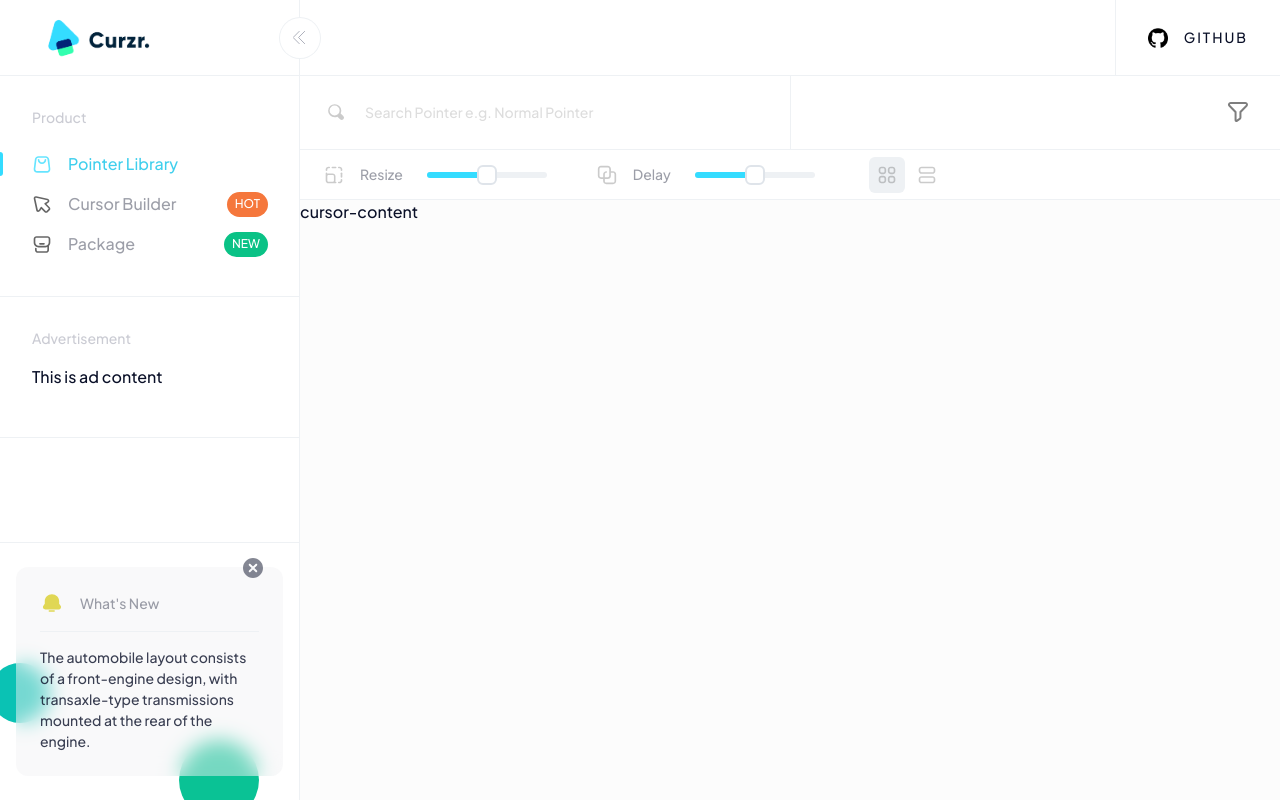
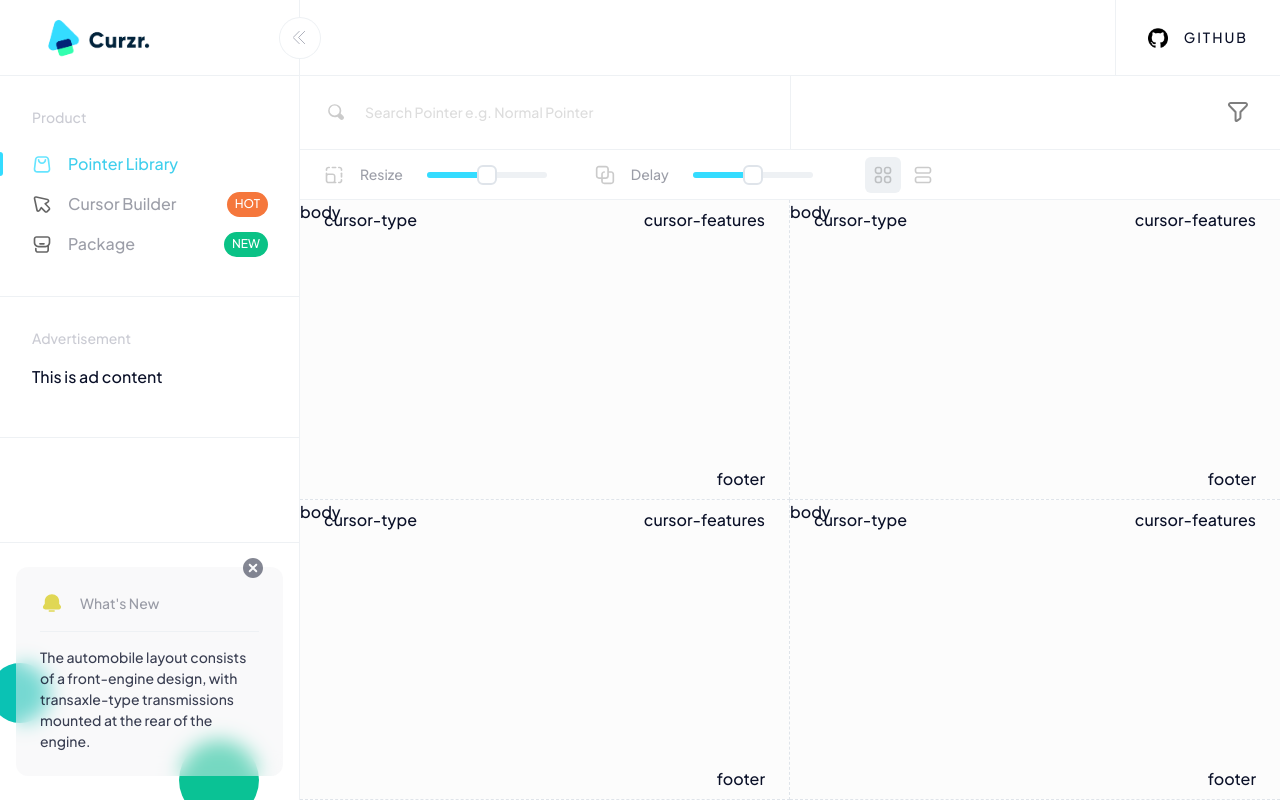
Before and after one commit to fuzionix/Curzr, a Vue app: page /#/ in a window 1280 px wide. Shown: the top 800 px of the page. Built offline with nearby package versions, Linux system fonts and the light colour scheme.

Commit message:
create cursor block

```diff
--- a/src/components/adjustment-bar.vue
+++ b/src/components/adjustment-bar.vue
@@ -1,5 +1,5 @@
 <template>
-  <div id="adjustment-bar" class="adjustment-bar">
+  <section id="adjustment-bar" class="adjustment-bar">
     <div class="adjustment-container">
       <div class="size-adjustment">
         <img src="../assets/icon/Scale.svg" alt="size adjustment icon" width="20">
@@ -9,7 +9,6 @@
           id="range-size"
           :rangeValue="cursorConfig.size"
           :minmax="[0, 50]"
-          :sliderWidth="120"
           @changeRangeValue="changeRangeValue"
         >
         </range-bar>
@@ -22,7 +21,6 @@
           id="range-delay"
           :rangeValue="cursorConfig.delay"
           :minmax="[0, 1000]"
-          :sliderWidth="120"
           @changeRangeValue="changeRangeValue"
         >
         </range-bar>
@@ -36,7 +34,7 @@
         </div>
       </div>
     </div>
-  </div>
+  </section>
 </template>
 
 <script>
@@ -103,6 +101,10 @@
         opacity: .4;
         margin-left: 1rem;
       }
+
+      .range-bar {
+        width: 120px;
+      }
     }
 
     .grid-view-adjustment {
--- /dev/null
+++ b/src/components/cursor-block.vue
@@ -0,0 +1,105 @@
+<template>
+  <section id="cursor-block" class="cursor-block">
+    <header>
+      <div class="cursor-type">cursor-type</div>
+      <div class="cursor-features">cursor-features</div>
+    </header>
+    <main>
+      body
+    </main>
+    <footer>
+      footer
+    </footer>
+    <div class="block-mask">
+
+    </div>
+  </section>
+</template>
+
+<script>
+  export default {
+    name: 'cursor-block',
+    components: {
+
+    },
+    data() {
+      return {
+
+      }
+    }
+  }
+</script>
+
+<style lang="scss">
+@import '../style/main.scss';
+
+.cursor-block {
+  --bg-color: #fff;
+  --dot-color: #669098;
+  --dot-size: 1px;
+  --dot-space: 7.5px;
+
+  position: relative;
+  display: flex;
+  flex-direction: column;
+  justify-content: space-between;
+  height: 300px;
+  background-color: #fff;
+  background:
+    linear-gradient(90deg, var(--bg-color) calc(var(--dot-space) - var(--dot-size)), transparent 1%) center,
+    linear-gradient(var(--bg-color) calc(var(--dot-space) - var(--dot-size)), transparent 1%) center, var(--dot-color);
+  background-size: var(--dot-space) var(--dot-space);
+  background-position: center;
+
+  &:hover .block-mask {
+    opacity: 0;
+  }
+
+  &::after {
+    content: '';
+
+    position: absolute;
+    top: 0;
+    left: 0;
+    z-index: 1;
+    width: 100%;
+    height: 100%;
+    opacity: .5;
+  }
+
+  header {
+    display: flex;
+    justify-content: space-between;
+    z-index: 4;
+    padding: .5rem 1.5rem;
+  }
+
+  main {
+    position: absolute;
+    top: 0;
+    left: 0;
+    z-index: 3;
+    width: 100%;
+    height: 100%;
+  }
+
+  footer {
+    display: flex;
+    flex-direction: row-reverse;
+    z-index: 4;
+    padding: .5rem 1.5rem;
+  }
+
+  .block-mask {
+    position: absolute;
+    top: 0;
+    left: 0;
+    z-index: 2;
+    width: 100%;
+    height: 100%;
+    background-color: #fcfcfc;
+    opacity: 1;
+    transition: 250ms;
+  }
+}
+</style>
--- a/src/components/cursor-content.vue
+++ b/src/components/cursor-content.vue
@@ -1,14 +1,19 @@
 <template>
-  <div id="cursor-content" class="cursor-content">
-    cursor-content
-  </div>
+  <section id="cursor-content" class="cursor-content cursor-content-grid">
+    <cursor-block></cursor-block>
+    <cursor-block></cursor-block>
+    <cursor-block></cursor-block>
+    <cursor-block></cursor-block>
+    <cursor-block></cursor-block>
+  </section>
 </template>
 
 <script>
+  import cursorBlock from '@/components/cursor-block.vue'
   export default {
-    name: 'range-bar',
+    name: 'cursor-content',
     components: {
-
+      'cursor-block': cursorBlock
     },
     data() {
       return {
@@ -21,4 +26,26 @@
 <style lang="scss">
 @import '../style/main.scss';
 
+.cursor-content {
+  position: relative;
+  display: grid;
+  grid-auto-rows: 300px;
+  min-height: 100vh;
+
+  & > * {
+    border-bottom: 1px dashed darken($--section-line-color, 5%);
+  }
+}
+
+.cursor-content-grid {
+  grid-template-columns: repeat(2, 1fr);
+
+  & > *:nth-child(odd) {
+    border-right: 1px dashed darken($--section-line-color, 5%);
+  }
+}
+
+.cursor-content-list {
+  grid-template-columns: repeat(1, 1fr);
+}
 </style>
--- a/src/components/elements/range-bar.vue
+++ b/src/components/elements/range-bar.vue
@@ -30,10 +30,6 @@
       minmax: {
         type: Array,
         required: true
-      },
-      sliderWidth: {
-        type: Number,
-        required: false
       }
     },
     data() {
@@ -43,9 +39,7 @@
       }
     },
     mounted() {
-      this.filledWidth = this.sliderWidth * (this.sliderValue - this.minmax[0]) / (this.minmax[1] - this.minmax[0])
-      this.$refs.slider.style.setProperty('--slider-width', this.sliderWidth + 'px');
-      this.$refs.slider.style.setProperty('--filled-width', this.filledWidth + 'px');
+      this.changeWidth()
     },
     computed: {
     },
@@ -53,8 +47,9 @@
     },
     methods: {
       changeWidth() {
-        this.filledWidth = this.sliderWidth * (this.sliderValue - this.minmax[0]) / (this.minmax[1] - this.minmax[0])
-        this.$refs.slider.style.setProperty('--filled-width', this.filledWidth + 'px');
+        let sliderWidth = this.$refs.slider.clientWidth
+        this.filledWidth = sliderWidth * (this.sliderValue - this.minmax[0]) / (this.minmax[1] - this.minmax[0])
+        this.$refs.slider.style.setProperty('--filled-width', this.filledWidth + 'px')
       },
       emitValue(event) {
         this.$emit('changeRangeValue', {
@@ -73,17 +68,17 @@
   align-items: center;
   min-width: 100px;
   max-width: 200px;
+  margin-left: 1.5rem;
 
   input[type="range"] {
-    --slider-width: 120px;
     --filled-width: 60px;
 
     position: relative;
     -webkit-appearance: none;
     z-index: 1;
-    width: var(--slider-width);
-    margin-left: 1.5rem;
+    width: 100%;
     height: 6px;
+    margin: 0;
     background: $--section-line-color;
     outline: none;
     border-radius: 6px;
--- a/src/components/navigation.vue
+++ b/src/components/navigation.vue
@@ -29,7 +29,7 @@
   display: flex;
   justify-content: flex-end;
   align-items: center;
-  z-index: 1;
+  z-index: 10;
   width: calc(100% - $--sidemenu-width);
   height: $--nav-height;
   background-color: #fff;
--- a/src/store/index.js
+++ b/src/store/index.js
@@ -12,8 +12,6 @@ export default new Vuex.Store({
   mutations: {
     changeMode (value, mode) {
       value.viewMode = mode.viewMode
-
-      console.log(value.viewMode)
     }
   },
   actions: {
```
